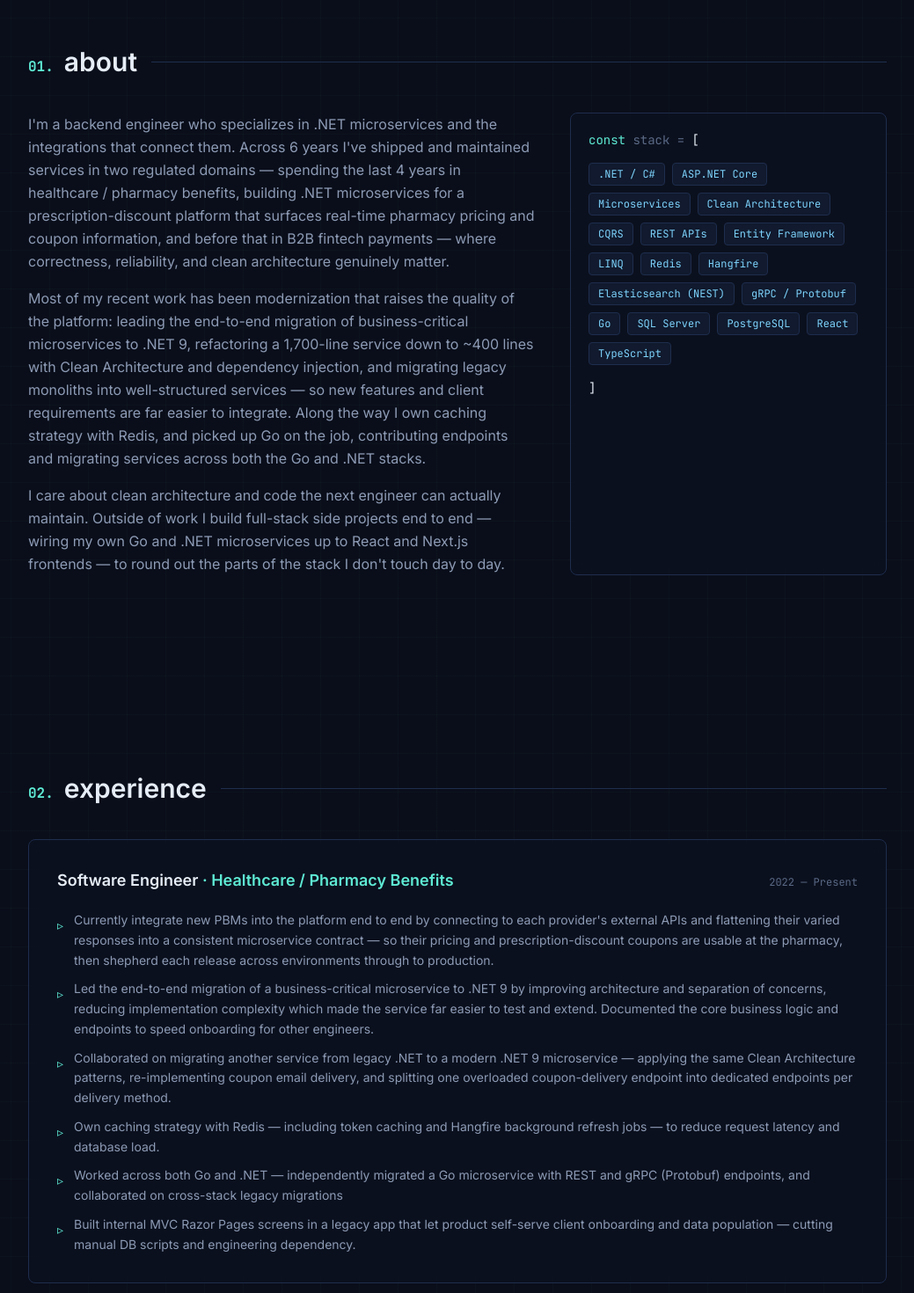
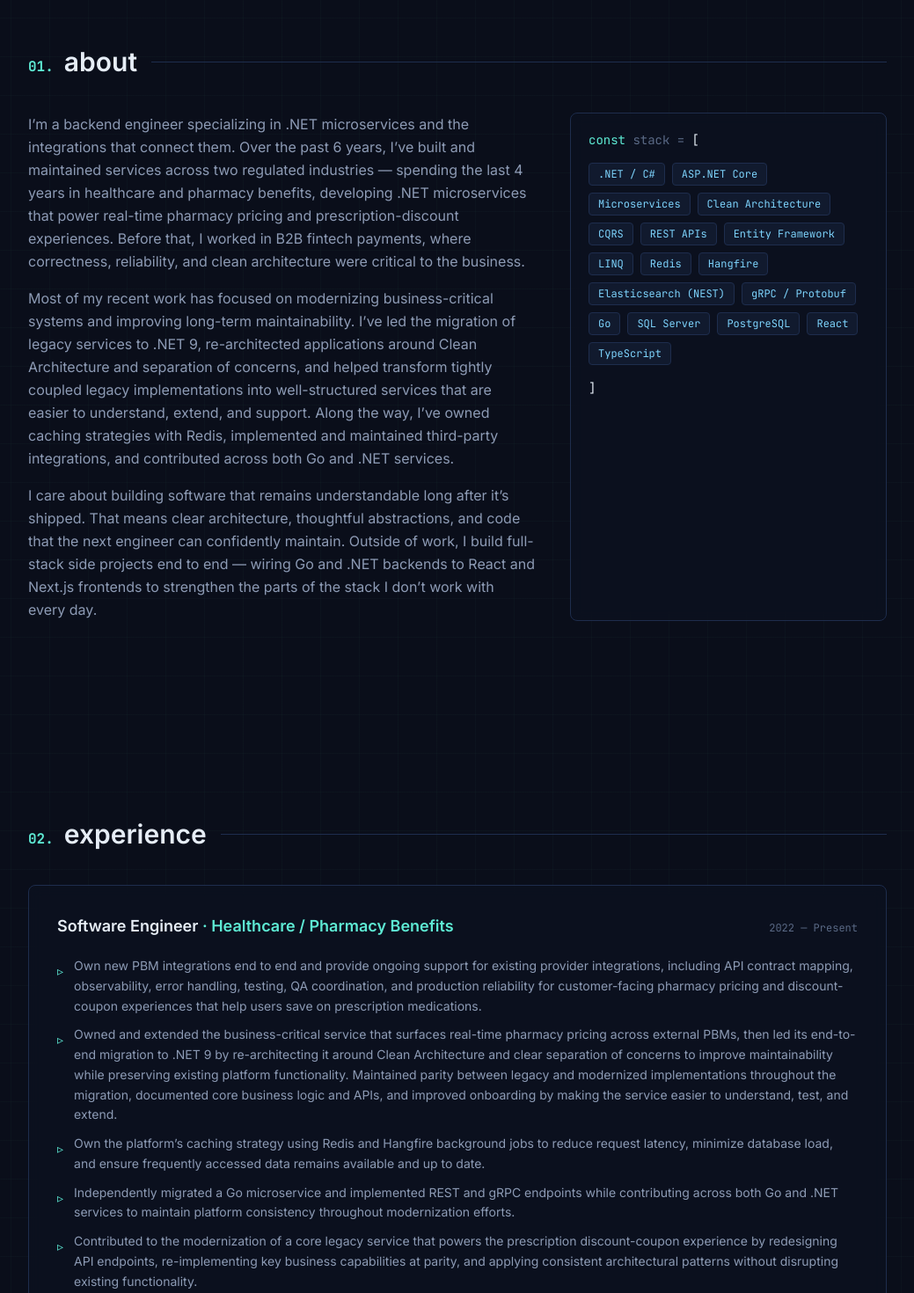
Before and after one commit to YawDev/dev-portfolio-site, a React (Vite) app: page / in a window 1280 px wide. Shown: the part 860-2330 px from the top of the page at 88% size, without its empty margins (120-1159 px from the left). Built offline with nearby package versions, Linux system fonts and the light colour scheme.

Commit message:
content-fix

```diff
--- a/src/data/content.ts
+++ b/src/data/content.ts
@@ -9,12 +9,12 @@ export const profile = {
   // The avatar lives in /public. Drop your photo there and update the path.
   avatar: "/avatar.jpg",
   tagline:
-    "6 years building and modernizing .NET microservices and external API integrations — the last 4 in healthcare / pharmacy benefits, earlier in fintech payments. I translate product requirements into client-facing REST APIs and third-party integrations that serve partner clients and drive revenue, then ship them to production with clean, maintainable architecture.",
+    "6 years building and modernizing .NET microservices and external API integrations — the last 4 in healthcare / pharmacy benefits, earlier in fintech payments. I turn product requirements into client-facing REST APIs and third-party integrations that drive revenue for partner clients. From there, I ship them to production with clean, maintainable architecture.",
   // Longer bio for the About section.
   about: [
-    "I'm a backend engineer who specializes in .NET microservices and the integrations that connect them. Across 6 years I've shipped and maintained services in two regulated domains — spending the last 4 years in healthcare / pharmacy benefits, building .NET microservices for a prescription-discount platform that surfaces real-time pharmacy pricing and coupon information, and before that in B2B fintech payments — where correctness, reliability, and clean architecture genuinely matter.",
-    "Most of my recent work has been modernization that raises the quality of the platform: leading the end-to-end migration of business-critical microservices to .NET 9, refactoring a 1,700-line service down to ~400 lines with Clean Architecture and dependency injection, and migrating legacy monoliths into well-structured services — so new features and client requirements are far easier to integrate. Along the way I own caching strategy with Redis, and picked up Go on the job, contributing endpoints and migrating services across both the Go and .NET stacks.",
-    "I care about clean architecture and code the next engineer can actually maintain. Outside of work I build full-stack side projects end to end — wiring my own Go and .NET microservices up to React and Next.js frontends — to round out the parts of the stack I don't touch day to day.",
+    "I’m a backend engineer specializing in .NET microservices and the integrations that connect them. Over the past 6 years, I’ve built and maintained services across two regulated industries — spending the last 4 years in healthcare and pharmacy benefits, developing .NET microservices that power real-time pharmacy pricing and prescription-discount experiences. Before that, I worked in B2B fintech payments, where correctness, reliability, and clean architecture were critical to the business.",
+    "Most of my recent work has focused on modernizing business-critical systems and improving long-term maintainability. I’ve led the migration of legacy services to .NET 9, re-architected applications around Clean Architecture and separation of concerns, and helped transform tightly coupled legacy implementations into well-structured services that are easier to understand, extend, and support. Along the way, I’ve owned caching strategies with Redis, implemented and maintained third-party integrations, and contributed across both Go and .NET services.",
+    "I care about building software that remains understandable long after it’s shipped. That means clear architecture, thoughtful abstractions, and code that the next engineer can confidently maintain. Outside of work, I build full-stack side projects end to end — wiring Go and .NET backends to React and Next.js frontends to strengthen the parts of the stack I don’t work with every day.",
   ],
   location: "Remote · Available for opportunities",
   email: "jason.ampah.dev@gmail.com",
@@ -72,12 +72,12 @@ export const experience: Experience[] = [
     org: "Healthcare / Pharmacy Benefits",
     period: "2022 — Present",
     highlights: [
-      "Currently integrate new PBMs into the platform end to end by connecting to each provider's external APIs and flattening their varied responses into a consistent microservice contract — so their pricing and prescription-discount coupons are usable at the pharmacy, then shepherd each release across environments through to production.",
-      "Led the end-to-end migration of a business-critical microservice to .NET 9 by improving architecture and separation of concerns, reducing implementation complexity which made the service far easier to test and extend. Documented the core business logic and endpoints to speed onboarding for other engineers.",
-      "Collaborated on migrating another service from legacy .NET to a modern .NET 9 microservice — applying the same Clean Architecture patterns, re-implementing coupon email delivery, and splitting one overloaded coupon-delivery endpoint into dedicated endpoints per delivery method.",
-      "Own caching strategy with Redis — including token caching and Hangfire background refresh jobs — to reduce request latency and database load.",
-      "Worked across both Go and .NET — independently migrated a Go microservice with REST and gRPC (Protobuf) endpoints, and collaborated on cross-stack legacy migrations",
-      "Built internal MVC Razor Pages screens in a legacy app that let product self-serve client onboarding and data population — cutting manual DB scripts and engineering dependency.",
+      "Own new PBM integrations end to end and provide ongoing support for existing provider integrations, including API contract mapping, observability, error handling, testing, QA coordination, and production reliability for customer-facing pharmacy pricing and discount-coupon experiences that help users save on prescription medications.",
+      "Owned and extended the business-critical service that surfaces real-time pharmacy pricing across external PBMs, then led its end-to-end migration to .NET 9 by re-architecting it around Clean Architecture and clear separation of concerns to improve maintainability while preserving existing platform functionality. Maintained parity between legacy and modernized implementations throughout the migration, documented core business logic and APIs, and improved onboarding by making the service easier to understand, test, and extend.",
+      "Own the platform’s caching strategy using Redis and Hangfire background jobs to reduce request latency, minimize database load, and ensure frequently accessed data remains available and up to date.",
+      "Independently migrated a Go microservice and implemented REST and gRPC endpoints while contributing across both Go and .NET services to maintain platform consistency throughout modernization efforts.",
+      "Contributed to the modernization of a core legacy service that powers the prescription discount-coupon experience by redesigning API endpoints, re-implementing key business capabilities at parity, and applying consistent architectural patterns without disrupting existing functionality.",
+      "Built internal ASP.NET MVC and Razor Pages tooling that enabled non-engineering teams to self-service operational workflows, reducing reliance on manual database scripts and engineering support.",
     ],
   },
   {
```
